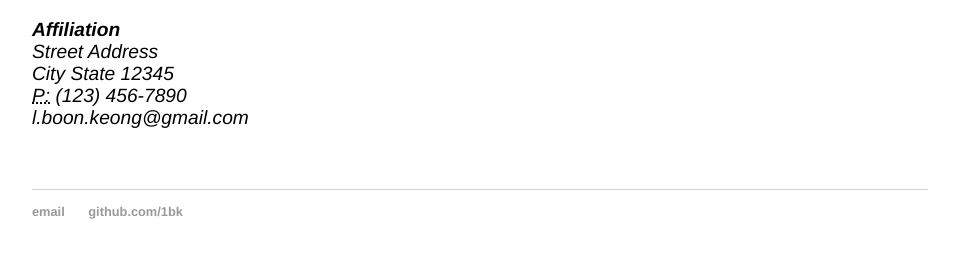
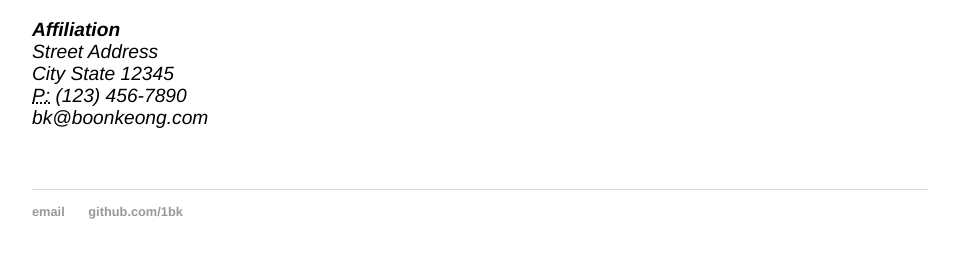
Before and after one commit to 1bk/1bk.github.io, a Jekyll site: the page built from cv/index.html, in a window 1280 px wide. Shown: the part 183-441 px from the top of the page, without its empty margins (160-1119 px from the left). Built offline with Jekyll 4.4.1, drawn with Linux system fonts in a browser that asks for light colours.

Commit message:
Change email address

```diff
--- a/cv/index.html
+++ b/cv/index.html
@@ -11,7 +11,7 @@ title: CV of Lee Boon Keong
         Street Address<br>
         City State 12345<br>
         <abbr title="phone">P:</abbr> (123) 456-7890<br>
-        <span class="obfuscate">l.boon.keong@gmail.com</span>
+        <span class="obfuscate">bk@boonkeong.com</span>
       </address>
 <!--
     <h2>Select Publications</h2>
```
